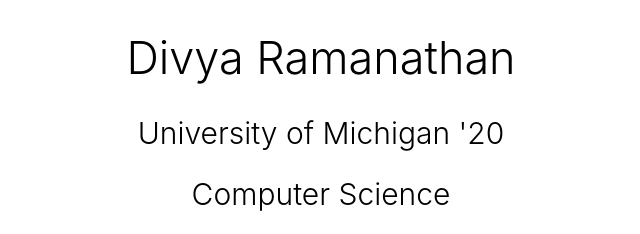
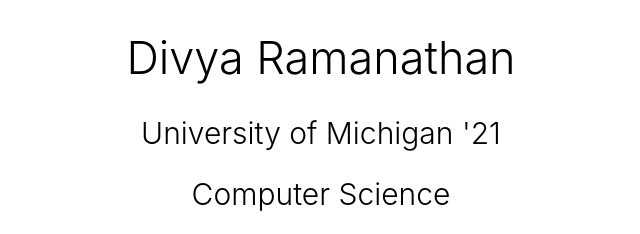
Before and after one commit to divyaramanathan/portfolio, a plain HTML site: page index.html in a window 1280 px wide. Shown: the top 234 px of the page, 319-959 px from the left. Drawn offline with Linux system fonts and the light colour scheme.

Commit message:
hello again

```diff
--- a/index.html
+++ b/index.html
@@ -5,7 +5,7 @@
 	</head>
 
 <h1>Divya Ramanathan</h1>
-<h2>University of Michigan '20</h2>
+<h2>University of Michigan '21</h2>
 <h2>Computer Science</h2>
 
 <p><a href="#">about</a>
```
